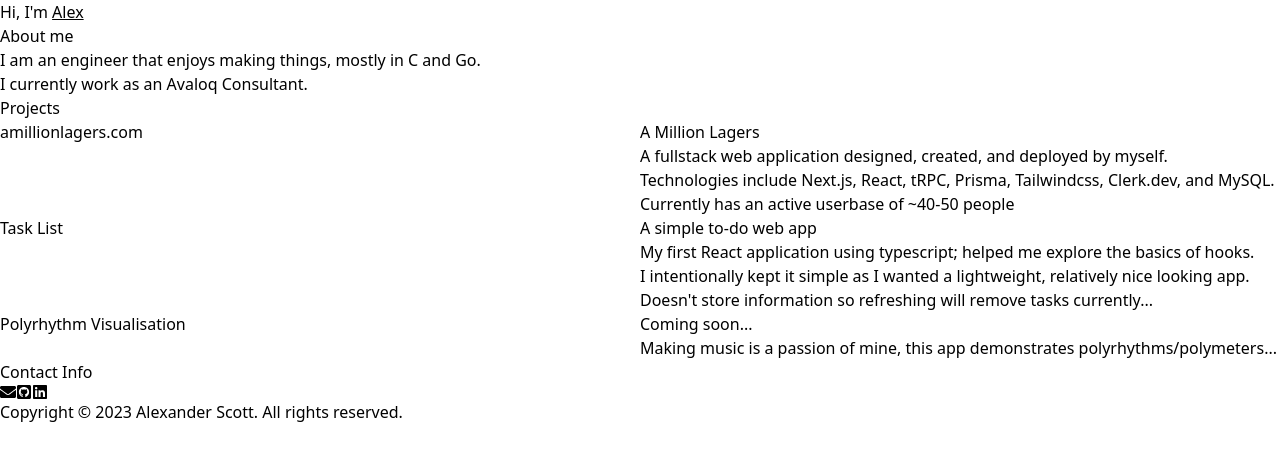
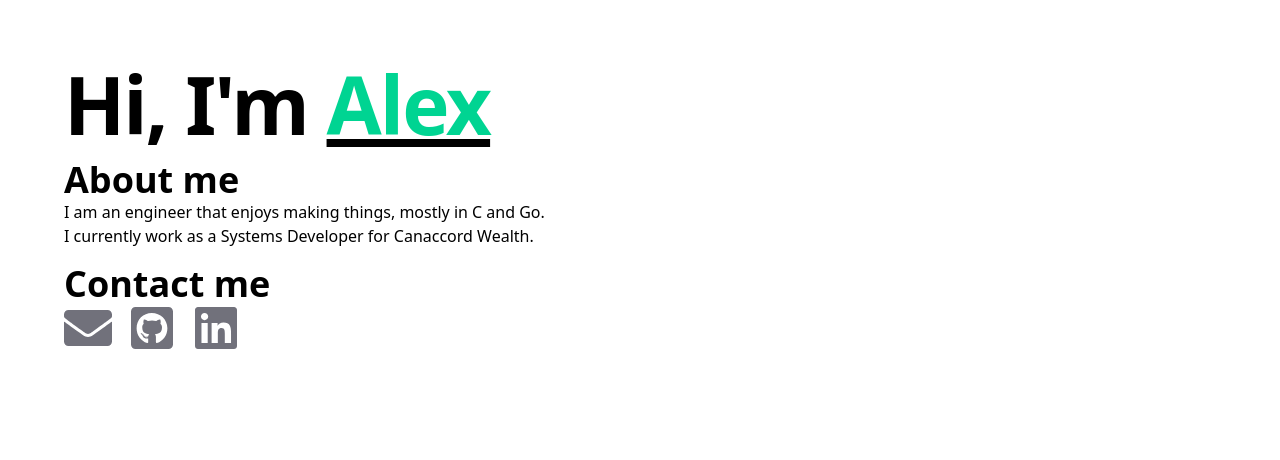
Before and after one commit to p0rches/porches.dev, a Next.js app: page / in a window 1280 px wide. Shown: the top 460 px of the page. Built offline with nearby package versions, Linux system fonts and the light colour scheme.

Commit message:
fix: Tweaks to index and fixed tailwind not working

```diff
--- a/src/pages/index.tsx
+++ b/src/pages/index.tsx
@@ -10,10 +10,10 @@ export default function Home() {
   return (
     <>
       <Head>
-        <title>porches.dev</title>
+        <title>Alexander Scott</title>
         <link rel="icon" href="/favicon.ico" />
       </Head>
-      <main className="flex min-h-screen flex-col bg-gradient-to-b from-orange-50 to-white bg-opacity-30 text-black">
+      <main className="flex min-h-screen flex-col text-black">
         <div className="container flex flex-col gap-4 p-8 sm:p-16">
           <h1 className="text-5xl font-extrabold tracking-tight sm:text-[5rem]">
             {'Hi, I\'m '}<span className="text-emerald-400 underline decoration-black">{'Alex'}</span>
@@ -23,18 +23,11 @@ export default function Home() {
               About me
             </h2>
             <p>I am an engineer that enjoys making things, mostly in C and Go.</p>
-            <p>{'I currently work as an Avaloq Consultant.'}</p>
-          </div>
-          <div>
-            <h2 className="text-2xl sm:text-4xl font-extrabold pb-2">
-              Projects
+            <p>{'I currently work as a Systems Developer for Canaccord Wealth.'}</p>
+            <h2 className="text-2xl sm:text-4xl font-extrabold pt-4">
+              Contact me
             </h2>
-            {isDesktop && <DesktopLayout />}
-            {!isDesktop && <MobileLayout />}
-          </div>
-          <div className="sm:pt-6">
-            <h3 className="text-2xl font-bold">Contact Info</h3>
-            <div className="flex flex-row gap-4 text-3xl text-zinc-500">
+            <div className="flex flex-row gap-4 text-5xl text-zinc-500">
               <Link
                 href="mailto:as.consultingworks@gmail.com"
                 className="hover:text-zinc-900"
@@ -48,16 +41,13 @@ export default function Home() {
                 <FaGithubSquare />
               </Link>
               <Link
-                href="https://www.linkedin.com/in/alexander-scott-consultant/"
+                href="https://www.linkedin.com/in/alexander-scott-dev/"
                 className="hover:text-zinc-900"
               >
                 <FaLinkedin />
               </Link>
             </div>
           </div>
-          <div className="text-zinc-400">
-            Copyright © 2023 Alexander Scott. All rights reserved.
-          </div>
         </div>
       </main>
     </>
--- a/src/styles/globals.css
+++ b/src/styles/globals.css
@@ -1,5 +1,4 @@
-@import "tailwindcss/preflight";
-@import "tailwindcss/utilities";
+@import "tailwindcss";
 
 :root {
   --primary-color: #78ab86;
```
